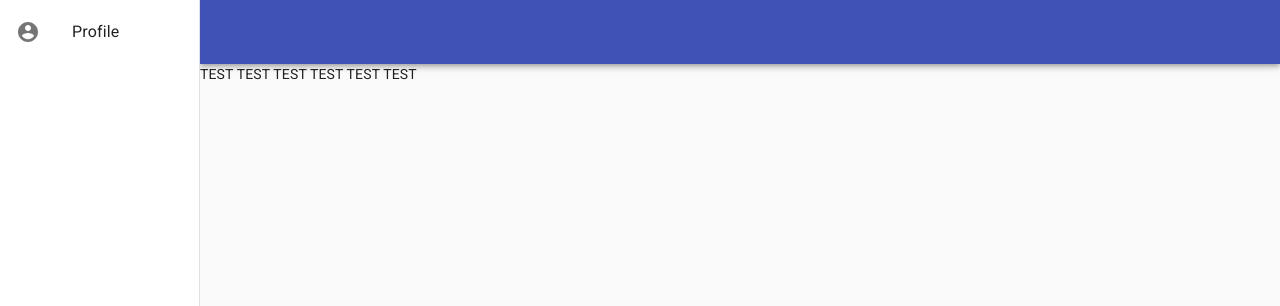
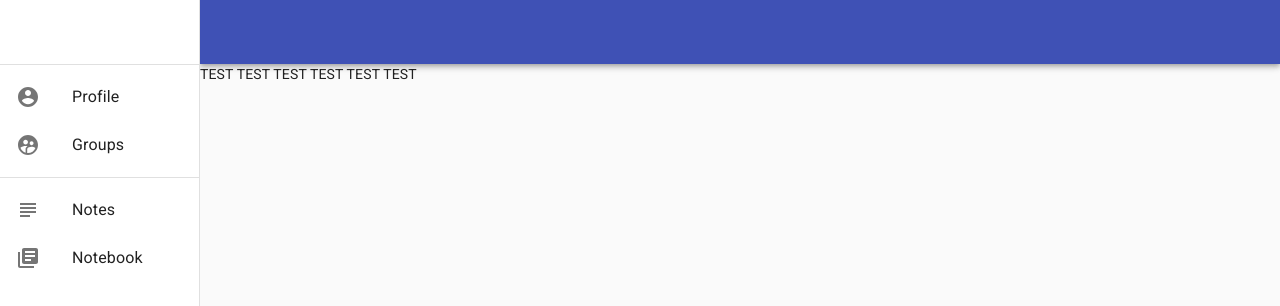
Before and after one commit to mcbalomirean/webtech-project-forbees-1092, a React (Create React App) app in the folder notebee/: page / in a window 1280 px wide. Shown: the top 306 px of the page. Built offline with nearby package versions, Linux system fonts and the light colour scheme.

Commit message:
Small optimization with useCallback hook.

```diff
--- a/notebee/src/containers/App.js
+++ b/notebee/src/containers/App.js
@@ -1,8 +1,12 @@
-import React, { Fragment, useState } from 'react'; // TODO: add state?
+import React, { Fragment, useState, useCallback } from 'react'; // TODO: add state?
 import { BrowserRouter as Router, Switch, Route } from 'react-router-dom';
-import { AppBar, Toolbar, IconButton, Drawer, Hidden, List, ListItem, ListItemIcon, ListItemText } from '@material-ui/core';
-import { Menu as MenuIcon, AccountCircle as AccountCircleIcon } from '@material-ui/icons';
-import SideBar from '../components/SideBar';
+import { AppBar, Toolbar, IconButton, Drawer, Hidden, Divider, List, ListItem, ListItemIcon, ListItemText } from '@material-ui/core';
+import {
+  Menu as MenuIcon,
+  AccountCircle as AccountCircleIcon,
+  LibraryBooks as LibraryBooksIcon,
+  SupervisedUserCircle as SupervisedUserCircleIcon,
+  Subject as SubjectIcon } from '@material-ui/icons';
 import MainView from './MainView';
 import { makeStyles } from '@material-ui/core/styles'
 
@@ -27,6 +31,7 @@ const useStyles = makeStyles((theme) => ({
   drawerPaper: {
     width: drawerWidth,
   },
+  toolbar: theme.mixins.toolbar,
   content: {
     flexGrow: 1
   },
@@ -37,18 +42,41 @@ export default function App(props) {
   const classes = useStyles();
 
   const [mobileOpen, setMobileOpen] = useState(false);
-  const handleDrawerToggle = () => {
+  const handleDrawerToggle = useCallback(() => {
     setMobileOpen(!mobileOpen);
-  };
+  }, [mobileOpen]);
 
   const drawerContents = (
     <Fragment>
+      <div className={classes.toolbar} /> {/* This adds an offset of the size of the toolbar for aesthetic reasons, before the drawer contents. */}
+      <Divider />
       <List>
         <ListItem button>
           <ListItemIcon>
             <AccountCircleIcon />
           </ListItemIcon>
           <ListItemText primary="Profile" />
+        </ListItem>
+        <ListItem button>
+          <ListItemIcon>
+            <SupervisedUserCircleIcon />
+          </ListItemIcon>
+          <ListItemText primary="Groups"/>
+        </ListItem>
+      </List>
+      <Divider />
+      <List>
+        <ListItem button>
+          <ListItemIcon>
+            <SubjectIcon />
+          </ListItemIcon>
+          <ListItemText primary="Notes"/>
+        </ListItem>
+        <ListItem button>
+          <ListItemIcon>
+            <LibraryBooksIcon />
+          </ListItemIcon>
+          <ListItemText primary="Notebook"/>
         </ListItem>
       </List>
     </Fragment>
```
